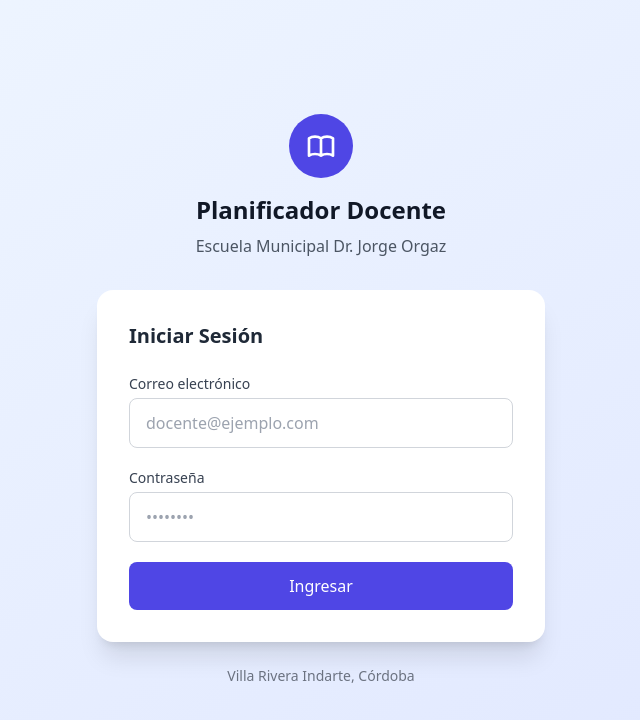
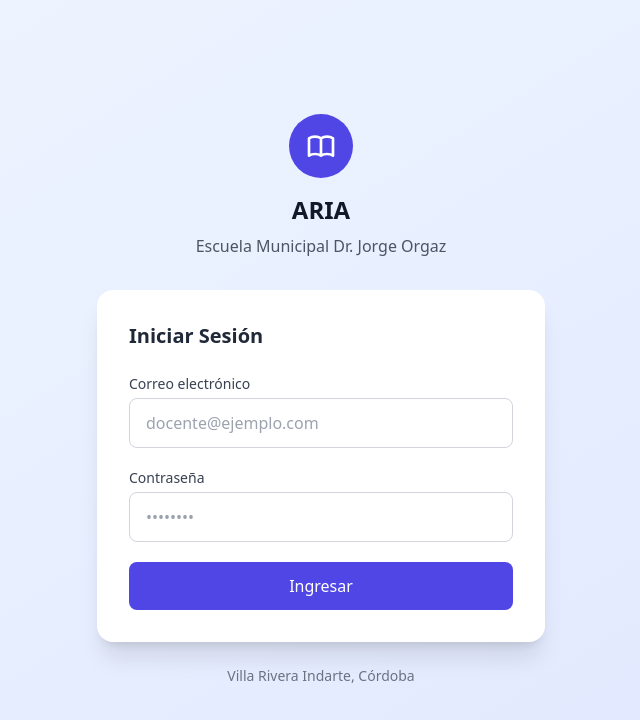
Before and after one commit to LautaroSantos8/planificador-clases, a React (Create React App) app in the folder frontend/: page /login in a window 1280 px wide. Shown: the top 720 px of the page, without its empty margins (319-959 px from the left). Built offline with nearby package versions, Linux system fonts and the light colour scheme; no server answers; the HTML template or start-up script is replaced by a standard one.

Commit message:
Branding: renombrar a ARIA - Asistente de Reflexión e Inteligencia para el Aula

```diff
--- a/frontend/public/index.html
+++ b/frontend/public/index.html
@@ -24,7 +24,7 @@
       work correctly both with client-side routing and a non-root public URL.
       Learn how to configure a non-root public URL by running `npm run build`.
     -->
-    <title>React App</title>
+    <title>ARIA - Asistente de Reflexión e Inteligencia para el Aula</title>
   </head>
   <body>
     <noscript>You need to enable JavaScript to run this app.</noscript>
--- a/frontend/src/components/auth/Login.jsx
+++ b/frontend/src/components/auth/Login.jsx
@@ -32,7 +32,7 @@ const Login = () => {
               <path strokeLinecap="round" strokeLinejoin="round" strokeWidth={2} d="M12 6.253v13m0-13C10.832 5.477 9.246 5 7.5 5S4.168 5.477 3 6.253v13C4.168 18.477 5.754 18 7.5 18s3.332.477 4.5 1.253m0-13C13.168 5.477 14.754 5 16.5 5c1.747 0 3.332.477 4.5 1.253v13C19.832 18.477 18.247 18 16.5 18c-1.746 0-3.332.477-4.5 1.253" />
             </svg>
           </div>
-          <h1 className="text-2xl font-bold text-gray-900">Planificador Docente</h1>
+          <h1 className="text-2xl font-bold text-gray-900">ARIA</h1>
           <p className="text-gray-600 mt-2">Escuela Municipal Dr. Jorge Orgaz</p>
         </div>
 
--- a/frontend/src/components/auth/Register.jsx
+++ b/frontend/src/components/auth/Register.jsx
@@ -71,7 +71,7 @@ const Register = () => {
                 d="M12 6.253v13m0-13C10.832 5.477 9.246 5 7.5 5S4.168 5.477 3 6.253v13C4.168 18.477 5.754 18 7.5 18s3.332.477 4.5 1.253m0-13C13.168 5.477 14.754 5 16.5 5c1.747 0 3.332.477 4.5 1.253v13C19.832 18.477 18.247 18 16.5 18c-1.746 0-3.332.477-4.5 1.253" />
             </svg>
           </div>
-          <h1 className="text-2xl font-bold text-gray-900">Planificador Docente</h1>
+          <h1 className="text-2xl font-bold text-gray-900">ARIA</h1>
           <p className="text-gray-600 mt-1">Escuela Municipal Dr. Jorge Orgaz</p>
         </div>
 
--- a/frontend/src/components/layout/Navbar.jsx
+++ b/frontend/src/components/layout/Navbar.jsx
@@ -76,7 +76,7 @@ const Navbar = ({ onToggleSidebar }) => {
                   <path strokeLinecap="round" strokeLinejoin="round" strokeWidth={2} d="M12 6.253v13m0-13C10.832 5.477 9.246 5 7.5 5S4.168 5.477 3 6.253v13C4.168 18.477 5.754 18 7.5 18s3.332.477 4.5 1.253m0-13C13.168 5.477 14.754 5 16.5 5c1.747 0 3.332.477 4.5 1.253v13C19.832 18.477 18.247 18 16.5 18c-1.746 0-3.332.477-4.5 1.253" />
                 </svg>
               </div>
-              <span className="text-xl font-semibold text-gray-800">Planificador Docente</span>
+              <span className="text-xl font-semibold text-gray-800">ARIA</span>
             </div>
 
             {/* Usuario */}
--- a/frontend/src/pages/DashboardPage.jsx
+++ b/frontend/src/pages/DashboardPage.jsx
@@ -113,7 +113,7 @@ const DashboardPage = ({ asignaciones = [] }) => {
           {saludo}, {docente?.first_name || 'Docente'} 👋
         </h1>
         <p className="text-gray-500 mt-1">
-          Bienvenido/a al Planificador Docente · Escuela Dr. Jorge Orgaz
+          Bienvenido/a a ARIA · Escuela Dr. Jorge Orgaz
         </p>
       </div>
 
```
Also changed, not shown: frontend/public/manifest.json.
